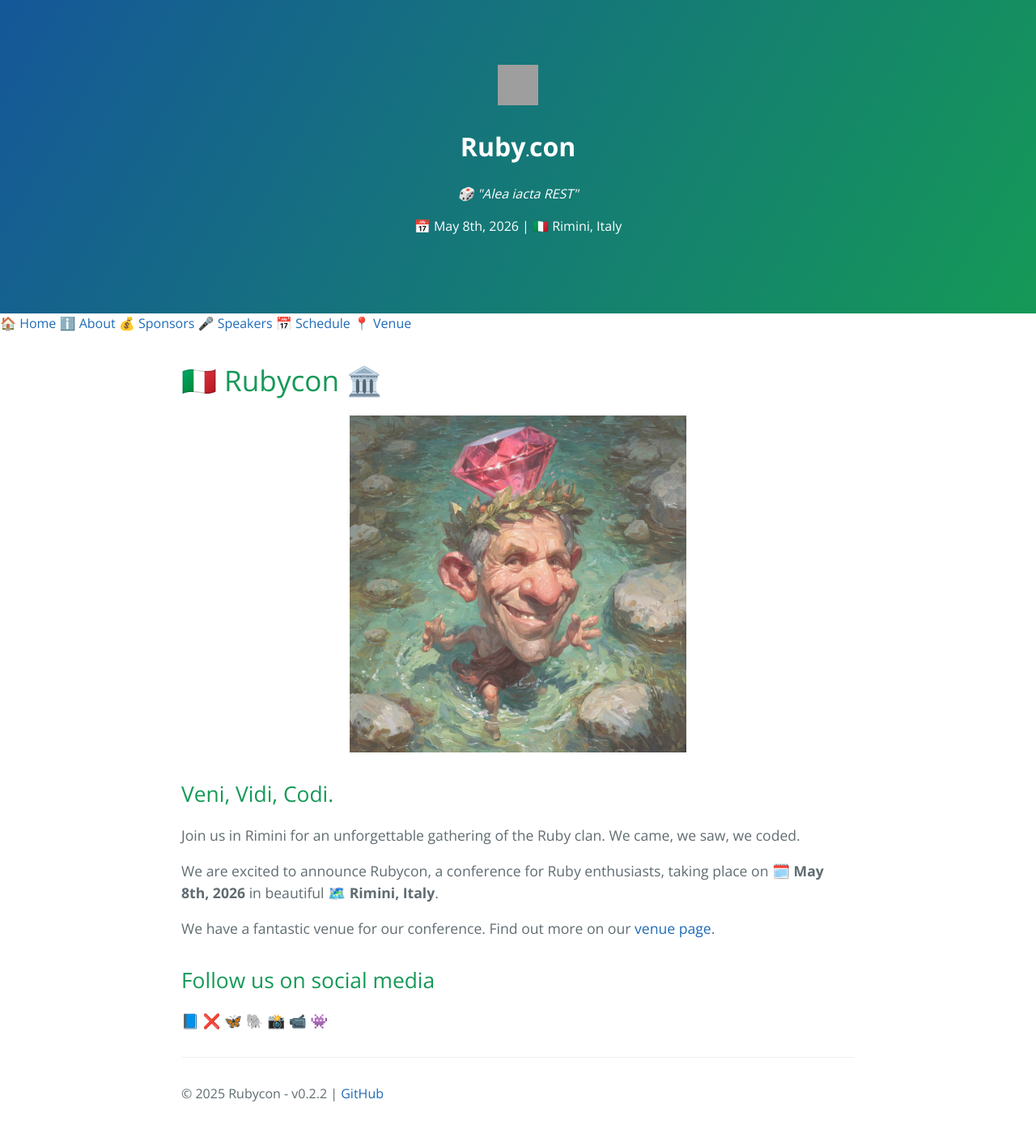
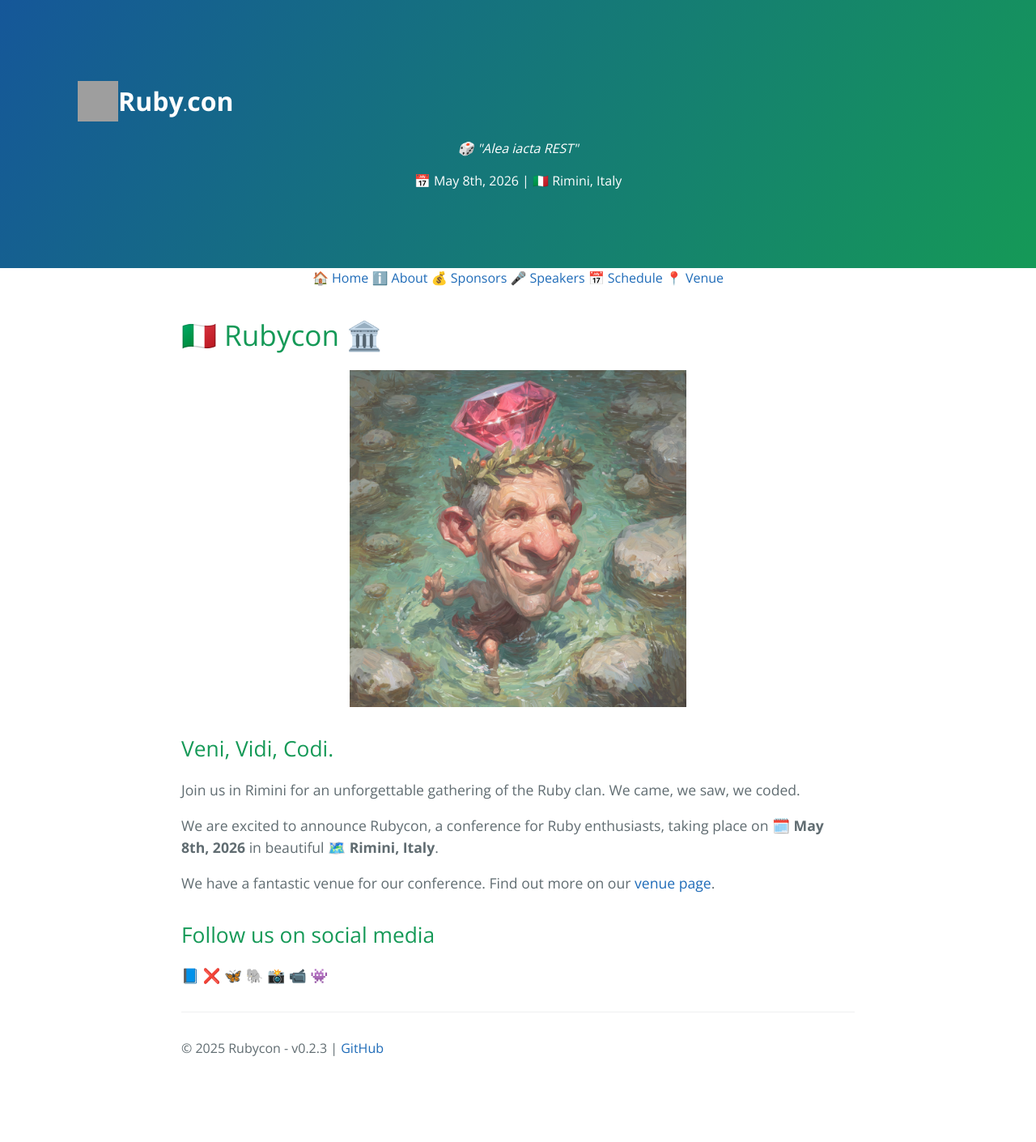
Before and after one commit to palladius/rubycon.it, a Jekyll site: the page built from rubycon.it/index.md, in a window 1280 px wide. Shown: the whole page at 81% size. Built offline with Jekyll 4.4.1, drawn with Linux system fonts in a browser that asks for light colours; after the commit the page ends 1354 px from its top, so only the background shows below that; grey boxes are pictures that could not be loaded.

Commit message:
chore: bump version to 0.2.3

```diff
--- a/rubycon.it/_config.yml
+++ b/rubycon.it/_config.yml
@@ -21,7 +21,7 @@
 title: Rubycon
 info_email: rubycon-organizers@googlegroups.com
 # cfp_email: cfp@rubycon.it
-site_version: '0.2.2'
+site_version: '0.2.3'
 
 event:
   name: Rubycon
--- a/rubycon.it/_includes/header.html
+++ b/rubycon.it/_includes/header.html
@@ -1,5 +1,5 @@
 <header class="page-header" role="banner">
-      <div class="logo-title">
+      <div class="logo-title" style="display: flex; align-items: center;">
         <img src="{{ "/assets/images/logo.png" | relative_url }}" alt="Rubycon logo" style="width: 50px; height: 50px;">
         <h1>Ruby<span style="font-size: 0.5em;">.</span>con</h1>
       </div>
--- a/rubycon.it/_includes/navigation.html
+++ b/rubycon.it/_includes/navigation.html
@@ -1,14 +1,14 @@
-<nav>
+<nav style="text-align: center;">
         <div>
           {% for item in site.navigation %}
             <a href="{{ item.link }}">
               {% case item.name %}
-                {% when "Home" %}🏠
-                {% when "About" %}ℹ️
-                {% when "Sponsors" %}💰
-                {% when "Speakers" %}🎤
-                {% when "Schedule" %}📅
-                {% when "Venue" %}📍
+                {% when "Home" %} 🏠
+                {% when "About" %} ℹ️
+                {% when "Sponsors" %} 💰
+                {% when "Speakers" %} 🎤
+                {% when "Schedule" %} 📅
+                {% when "Venue" %} 📍
               {% endcase %}
               {{ item.name }}
             </a>
--- a/rubycon.it/_sass/style.scss
+++ b/rubycon.it/_sass/style.scss
@@ -1 +1,6 @@
 @import 'jekyll-theme-cayman';
+
+.page-header {
+  padding: 10px 0;
+  min-height: 20px;
+}
```
Also changed, not shown: CHANGELOG.md.
